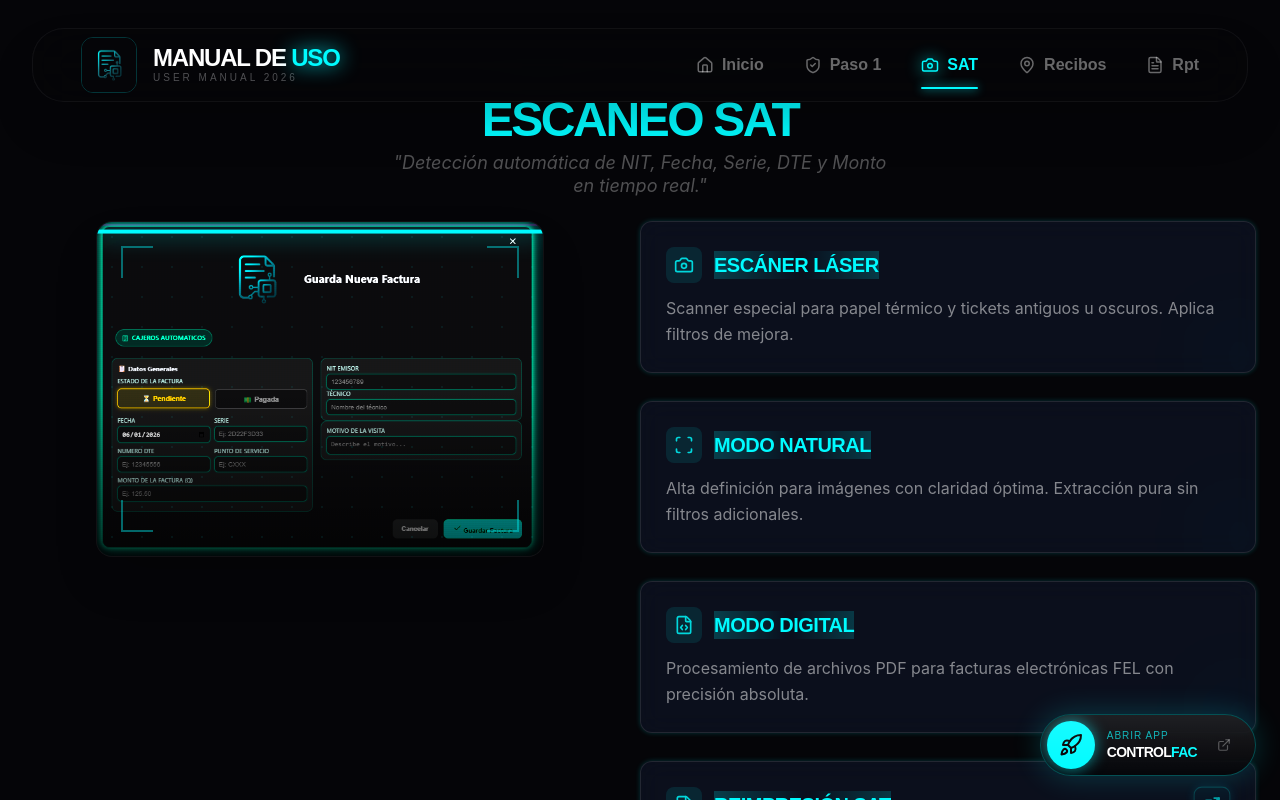
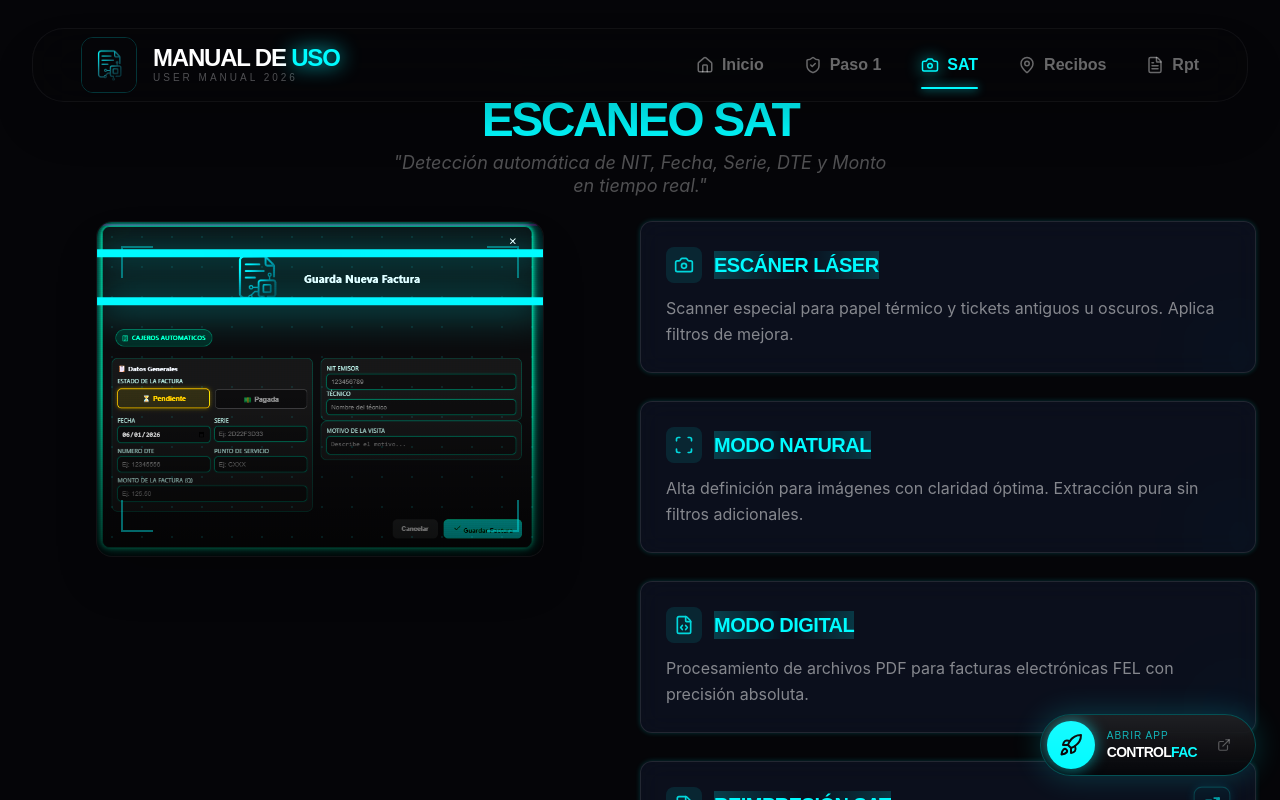
Before and after one commit to WalterGv10/manualcf, a React (Vite) app: page /tutorial/escaneo in a window 1280 px wide. Shown: the top 800 px of the page. Built offline with nearby package versions, Linux system fonts and the light colour scheme.

Commit message:
Enhance SAT scanner laser effect and add helpful backup usage info

```diff
--- a/src/TutorialView.jsx
+++ b/src/TutorialView.jsx
@@ -5,7 +5,7 @@
     Camera, User, FileText, Scan, FileCode, CheckCircle,
     PenTool, CreditCard, PieChart, FileDown, ShieldCheck,
     MapPin, Image, Edit3, ClipboardList, AlertTriangle, Fingerprint,
-    ArrowLeft, ArrowRight, ChevronRight
+    ArrowLeft, ArrowRight, ChevronRight, Info
 } from 'lucide-react';
 import { Link } from 'react-router-dom';
 import StepCard from './components/StepCard';
@@ -97,6 +97,11 @@
                 title: "Reporte Anual",
                 description: "Comparativa histórica de consumos para análisis de presupuesto y proyecciones.",
                 icon: PieChart
+            },
+            {
+                title: "💡 Siempre Útil",
+                description: "Si tu coordinador prefiere el método tradicional (anotar datos atrás de facturas), ¡no hay problema! La app igual te sirve como respaldo personal: mantén control de tus gastos y ten claridad de cuánto te deben acreditar. Tu tranquilidad financiera, garantizada.",
+                icon: Info
             }
         ]
     },
@@ -208,11 +213,15 @@
 
                                 {data.showScanner && (
                                     <div className="absolute inset-0 overflow-hidden pointer-events-none">
-                                        {/* Laser Scanner Effect Overlay */}
-                                        <div className="laser-line !bg-neon-cyan !shadow-[0_0_25px_rgba(0,251,255,0.8)] z-20" />
+                                        {/* Primary Laser Scanner Effect */}
+                                        <div className="laser-line !bg-neon-cyan !shadow-[0_0_40px_rgba(0,251,255,1)] z-20" />
+
+                                        {/* Secondary Laser Scanner (delayed) for double-sweep effect */}
+                                        <div className="laser-line !bg-neon-cyan !shadow-[0_0_30px_rgba(0,251,255,0.7)] z-[19]"
+                                            style={{ animationDelay: '1.5s', opacity: 0.6 }} />
 
                                         {/* Digital overlay grid */}
-                                        <div className="absolute inset-0 opacity-[0.07]"
+                                        <div className="absolute inset-0 opacity-[0.1]"
                                             style={{ backgroundImage: 'radial-gradient(var(--neon-cyan) 1px, transparent 1px)', backgroundSize: '30px 30px' }}
                                         />
 
--- a/src/index.css
+++ b/src/index.css
@@ -97,16 +97,6 @@
   overflow: hidden;
 }
 
-.laser-line {
-  position: absolute;
-  left: 0;
-  width: 100%;
-  height: 4px;
-  background: linear-gradient(to right, transparent, var(--neon-cyan), transparent);
-  box-shadow: 0 0 20px var(--neon-cyan);
-  animation: laser-move 2.5s infinite linear;
-  z-index: 10;
-}
 
 @keyframes laser-move {
   0% {
@@ -132,15 +122,23 @@
 .laser-line {
   position: absolute;
   top: 0;
-  /* Fixed top, animate transform */
   left: 0;
   width: 100%;
-  height: 4px;
-  background: linear-gradient(to right, transparent, var(--neon-cyan), transparent);
-  box-shadow: 0 0 20px var(--neon-cyan);
-  animation: laser-move 2.5s infinite linear;
+  height: 8px;
+  background: linear-gradient(to right,
+      transparent 0%,
+      rgba(0, 243, 255, 0.3) 20%,
+      rgba(0, 243, 255, 1) 50%,
+      rgba(0, 243, 255, 0.3) 80%,
+      transparent 100%);
+  box-shadow:
+    0 0 30px rgba(0, 243, 255, 0.9),
+    0 0 60px rgba(0, 243, 255, 0.6),
+    0 0 90px rgba(0, 243, 255, 0.3);
+  animation: laser-move 3s infinite linear;
   z-index: 10;
   will-change: transform;
+  filter: blur(0.5px);
 }
 
 /* ... shimmer ... */
```
